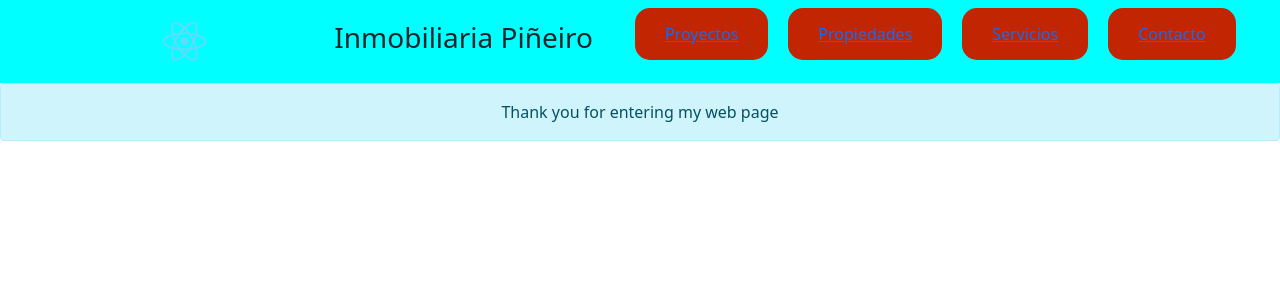
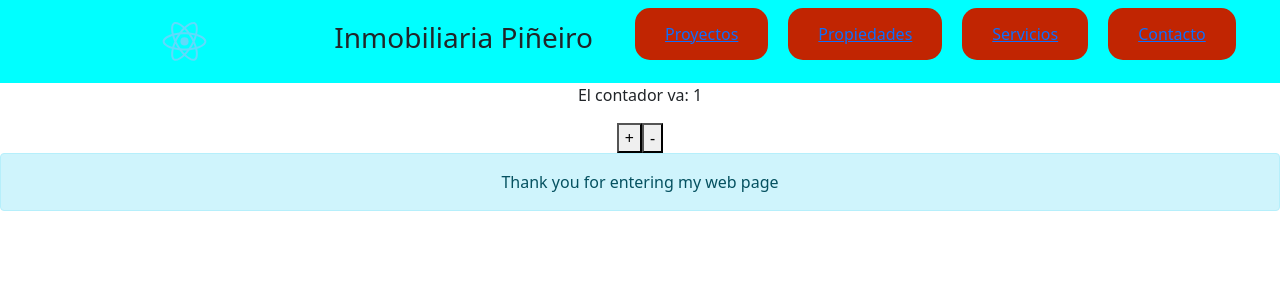
Before and after one commit to mateopineiroa/Entrega, a React (Create React App) app: page / in a window 1280 px wide. Shown: the top 300 px of the page. Built offline with nearby package versions, Linux system fonts and the light colour scheme.

Commit message:
desafio terminado

```diff
--- a/src/App.js
+++ b/src/App.js
@@ -1,5 +1,5 @@
 import NavBar from "./Components/NavBar"
-import Cart from "./Components/itemListContainer"
+import Cart from "./Components/ItemListContainer"
 import 'bootstrap/dist/css/bootstrap.min.css';
 import './App.css';
 
--- /dev/null
+++ b/src/Components/ItemCount.js
@@ -0,0 +1,27 @@
+import {useState} from "react"
+
+const ItemCount = (prop) => {
+    const tope = prop.stock
+    const [cantidad, cambiarCantidad] = useState(prop.initial) //Estado inicial: 0
+    const aumentoCantidad = (tope) => {
+        if (cantidad!=tope){
+            cambiarCantidad(parseInt(cantidad)+1)
+        } else {
+            console.log("Lo siento pero el tope es:", tope)
+        }
+    }
+    const disminuyoCantidad = () => {
+        if (cantidad != 0)
+            cambiarCantidad(cantidad-1)
+    }
+    return (
+        <>
+            <p>El contador va: {cantidad}</p>
+            <button onClick={() => {aumentoCantidad(prop.stock)}}>+</button>
+            <button onClick={disminuyoCantidad}>-</button>
+        </>
+    )
+
+}
+
+export default ItemCount
--- a/src/Components/itemListContainer.js
+++ b/src/Components/itemListContainer.js
@@ -1,11 +1,12 @@
 /* import Alert from "react-bootstrap"; */
 import Alert from 'react-bootstrap/Alert';		/* import { Alert } from 'react-bootstrap'; idem */
+import Counter from "./ItemCount"
 
 const ListaConteiner = (prop) => {
   return (
     <>
+      <Counter stock="3" initial="1" />
 			<Alert variant = "info">{prop.greeting}</Alert>		{/* https://react-bootstrap.github.io/components/alerts/ */}
-
     </>
   )
 }
```
